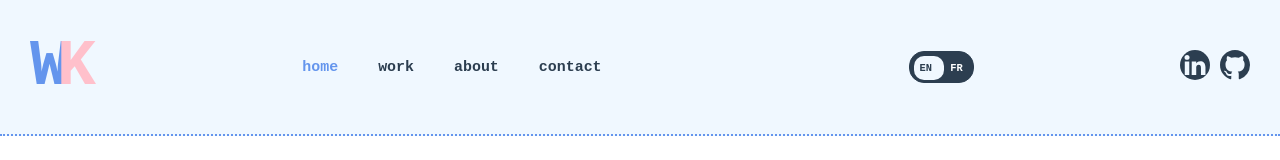
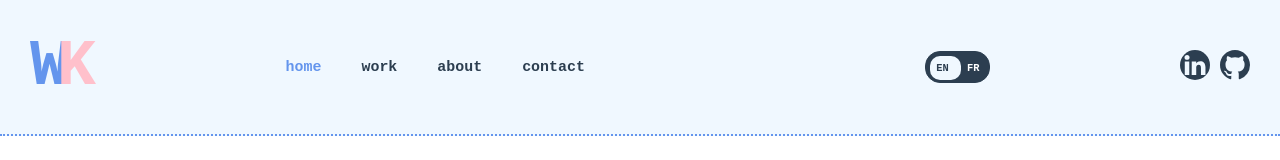
Before and after one commit to wktatschl/wktatschl.github.io, a Vue app: page / in a window 1280 px wide. Shown: the top 160 px of the page. Built offline with nearby package versions, Linux system fonts and the light colour scheme; a web font is replaced by a local one.

Commit message:
minor header adjustments

```diff
--- a/src/components/HeaderComponent.vue
+++ b/src/components/HeaderComponent.vue
@@ -171,7 +171,7 @@ export default {
 
     .nav-links {
         display: flex;
-        flex: 0 1 400px;
+        flex: 0 1 450px;
         gap: 40px;
         text-decoration: none;
         align-items: center;
```
